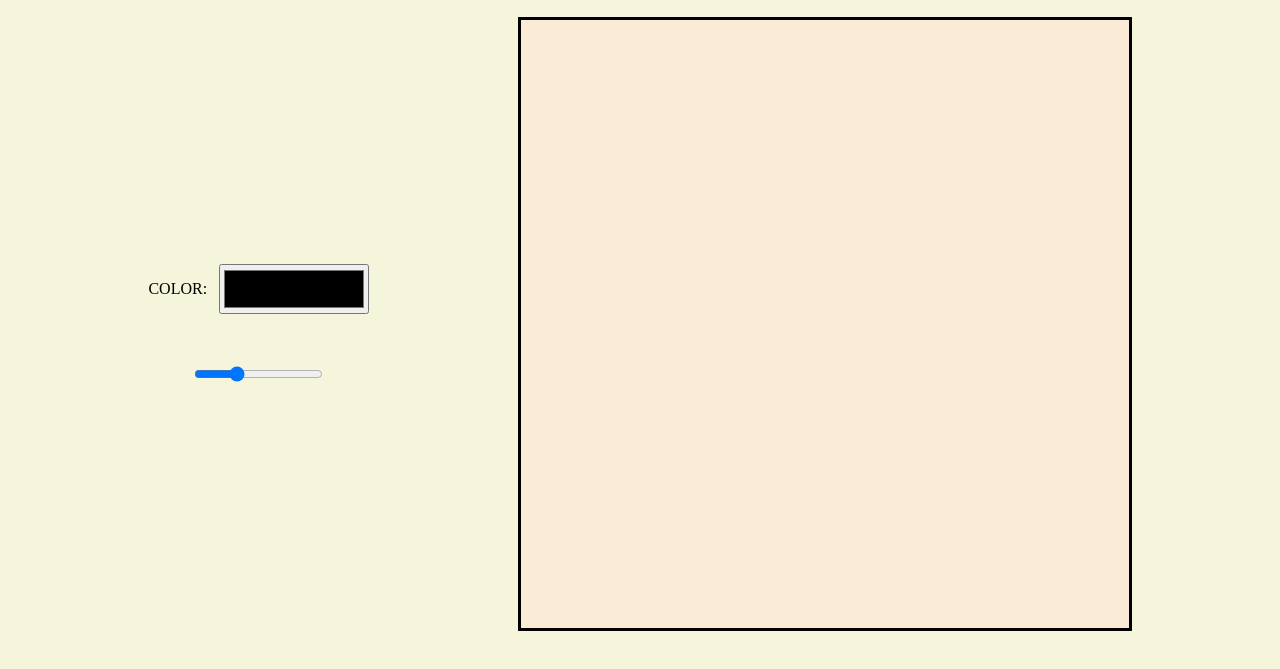
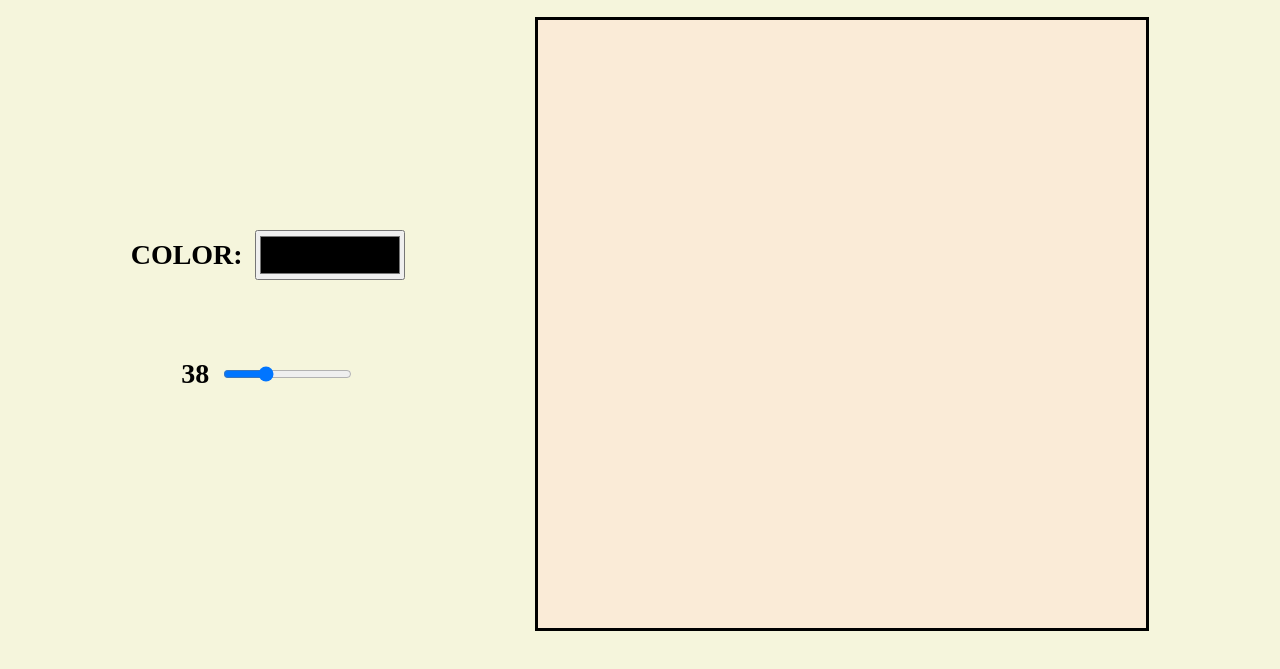
Before and after one commit to Kasy00/Etch-a-Sketch, a plain HTML site: page index.html in a window 1280 px wide. Shown: the part 103-772 px from the top of the page. Drawn offline with Linux system fonts and the light colour scheme.

Commit message:
Added labels for inputs and display for range input

```diff
--- a/index.html
+++ b/index.html
@@ -14,7 +14,10 @@
                 <label for="colorPicker">COLOR:</label>
                 <input type="color" id="colorPicker">
             </div>
-            <input type="range" id="sizeRange" min="10" max="100" value="38">
+            <div class="slideContainer">
+                <p id="demo">Size</p>
+                <input type="range" id="sizeRange" min="10" max="100" value="38">
+            </div>
         </div>
         <div class="container"></div>
     </div>
--- a/script.js
+++ b/script.js
@@ -1,4 +1,6 @@
 const container = document.querySelector('.container');
+const sizeRange = document.getElementById('sizeRange');
+const output = document.getElementById('demo');
 
 let gridSize = 16; // default grid size
 let squareSize = 38; //default squares size
@@ -38,3 +40,9 @@ container.addEventListener("mousemove", () =>{
         currentSquare.style.backgroundColor = "red";
     }
 });
+
+output.innerHTML = sizeRange.value;
+
+sizeRange.oninput = function(){
+    output.innerHTML = this.value;
+}
--- a/style.css
+++ b/style.css
@@ -44,11 +44,13 @@ body{
     gap: 50px;
 }
 
-.colorPick{
+.toolbar > *{
     display: flex;
     align-items: center;
     justify-content: center;
     gap: 12px;
+    font-size: 28px;
+    font-weight: bold;
 }
 
 #colorPicker{
```
